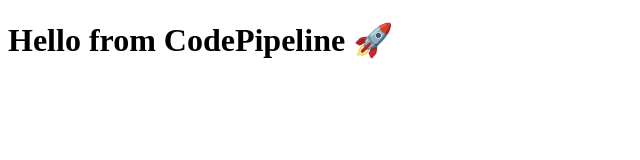
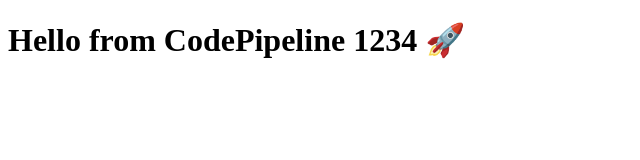
Before and after one commit to shikhar73/mfilter, a website: page hello-pipeline/index.html in a window 1280 px wide. Shown: the whole page, without its empty margins (0-640 px from the left). Drawn offline with Linux system fonts and the light colour scheme.

Commit message:
checking pipeline by bringing changes

```diff
--- a/hello-pipeline/index.html
+++ b/hello-pipeline/index.html
@@ -2,6 +2,6 @@
 <html>
   <head><title>Hello Pipeline</title></head>
   <body>
-    <h1>Hello from CodePipeline 🚀</h1>
+    <h1>Hello from CodePipeline 1234 🚀</h1>
   </body>
 </html>
```
